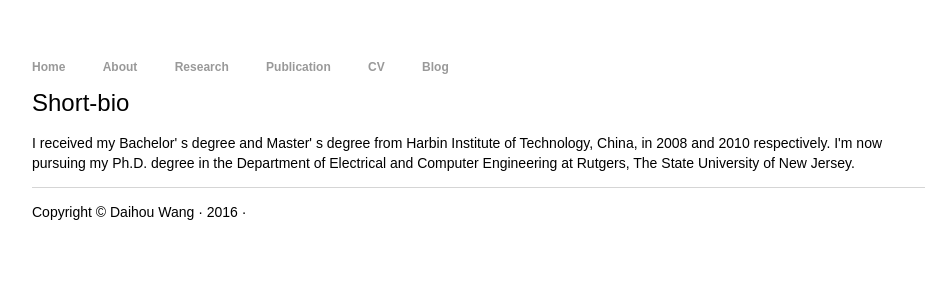
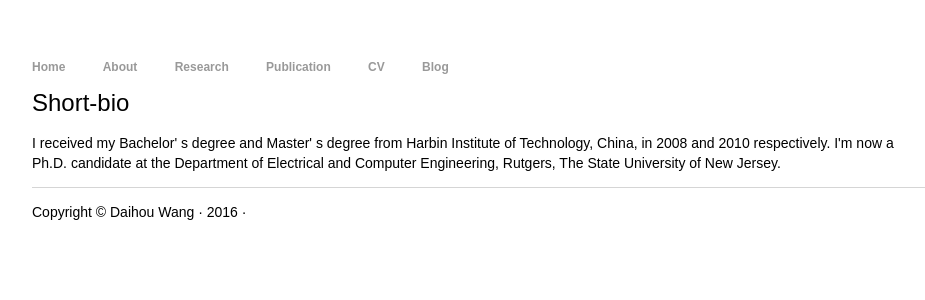
Before and after one commit to Deb25/Deb25.github.io, a Jekyll site: the page about/index.html, which Jekyll copies as it is, in a window 1280 px wide. Shown: the top 300 px of the page, without its empty margins (160-1085 px from the left). Built offline with Jekyll 4.4.1, drawn with Linux system fonts in a browser that asks for light colours.

Commit message:
Update index.html

```diff
--- a/about/index.html
+++ b/about/index.html
@@ -19,7 +19,7 @@
 		<div class="container">
     		<div class="blurb">
         		<h1>Short-bio</h1>
-				<p>I received my Bachelor' s degree and Master' s degree from Harbin Institute of Technology, China, in 2008 and 2010 respectively. I'm now pursuing my Ph.D. degree in the Department of Electrical and Computer Engineering at Rutgers, The State University of New Jersey.</p>
+				<p>I received my Bachelor' s degree and Master' s degree from Harbin Institute of Technology, China, in 2008 and 2010 respectively. I'm now a Ph.D. candidate at the Department of Electrical and Computer Engineering, Rutgers, The State University of New Jersey.</p>
     		</div><!-- /.blurb -->
 		</div><!-- /.container -->
 		<footer>
```
